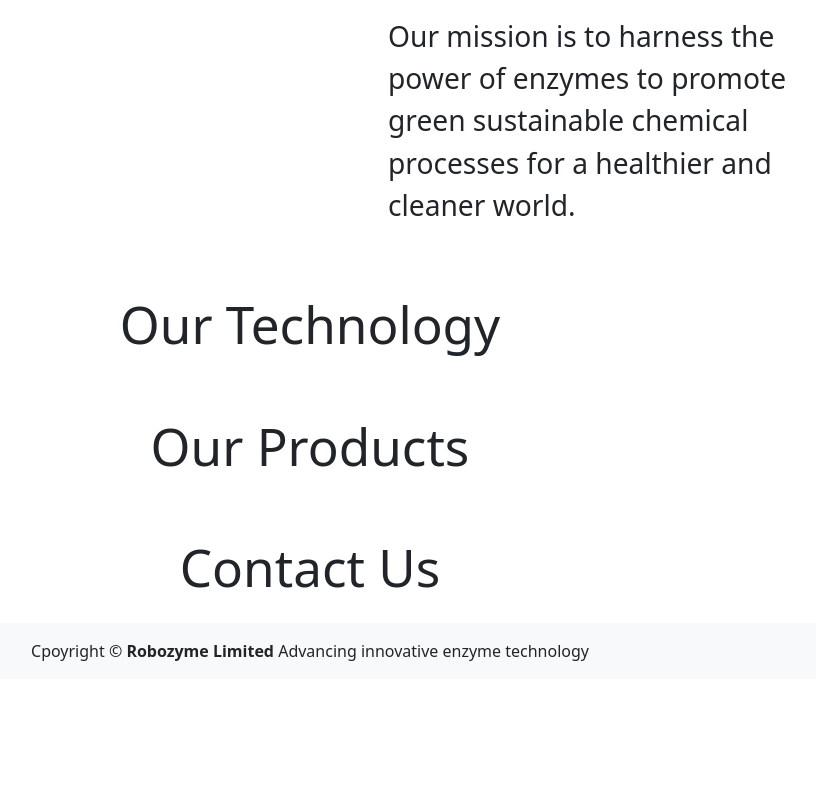
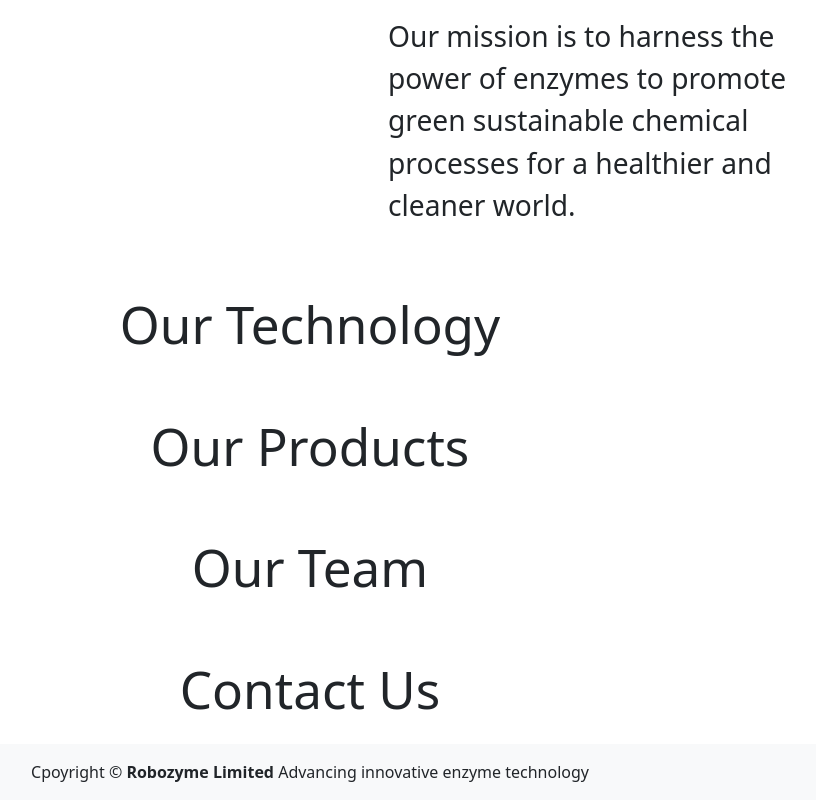
Before and after one commit to Gordon-coder/robozyme, a React (Vite) app: page / in a window 1280 px wide. Shown: the part 1486-2286 px from the top of the page, without its empty margins (330-1146 px from the left). Before the commit the page ends 2165 px from the top, so only its background shows below. Built offline with nearby package versions, Linux system fonts and the light colour scheme.

Commit message:
add ourteam

```diff
--- a/src/App.tsx
+++ b/src/App.tsx
@@ -1,6 +1,6 @@
 import "bootstrap/dist/css/bootstrap.css";
 import "./css/style.css";
-import placeholder_1 from "./assets/placeholder_1.png";
+import carosel_image_1 from "./assets/carosel_image_1.png";
 import placeholder_2 from "./assets/placeholder_2.png";
 import placeholder_3 from "./assets/placeholder_3.png";
 import Carousel from "react-bootstrap/Carousel";
@@ -10,6 +10,7 @@ import Tech from "./components/Tech.tsx";
 import Product from "./components/Product.tsx";
 import Contact from "./components/Contact.tsx";
 import Footer from "./components/Footer.tsx";
+import Team from "./components/Team.tsx";
 
 function App() {
   return (
@@ -18,7 +19,7 @@ function App() {
       <div className="h-100px"></div>
       <div id="top">
         <Carousel>
-          {[placeholder_1, placeholder_2, placeholder_3].map((image) => (
+          {[carosel_image_1, placeholder_2, placeholder_3].map((image) => (
             <Carousel.Item key={image}>
               <img src={image} className="w-100" />
             </Carousel.Item>
@@ -28,6 +29,7 @@ function App() {
       <About />
       <Tech />
       <Product />
+      <Team />
       <Contact />
       <Footer />
     </>
--- /dev/null
+++ b/src/components/Team.tsx
@@ -0,0 +1,13 @@
+function Team() {
+    return (
+        <>
+        <div id="team" className="p-3">
+        <div style={{ paddingTop: 20 }}></div>
+        <h1 className="text-center">Our Team</h1>
+
+      </div>
+        </>
+    )
+}
+
+export default Team
```
Also changed, not shown: src/assets/carosel_image_1.png (added).
